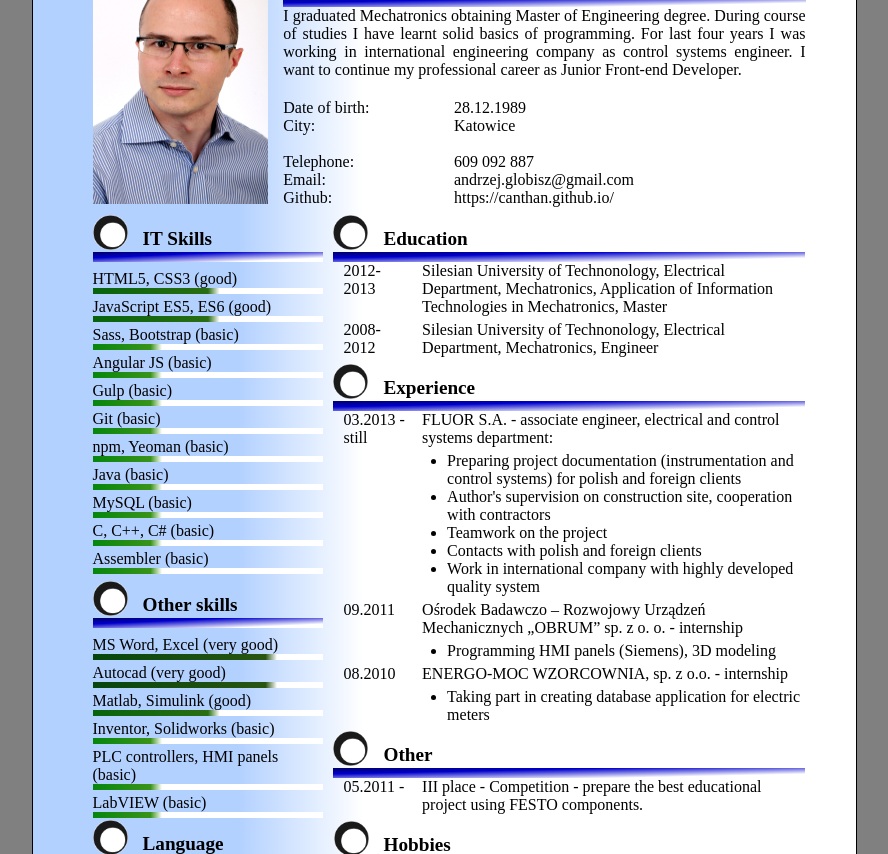
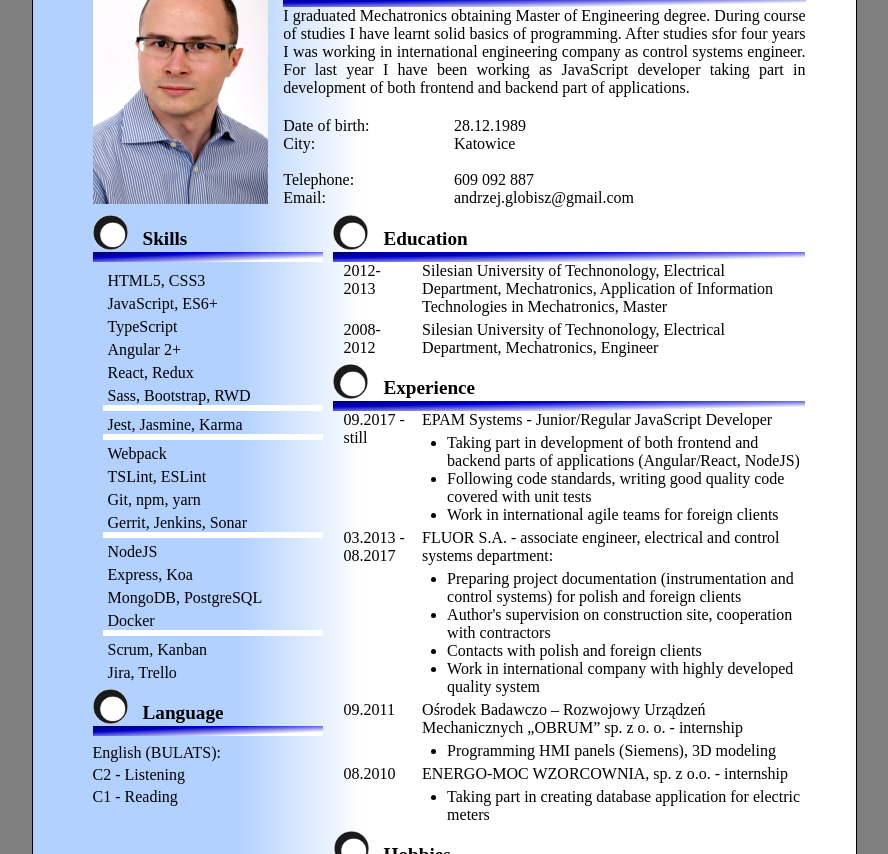
Before and after one commit to canthan/CV_en, a plain HTML site: page index.html in a window 1280 px wide. Shown: the part 97-951 px from the top of the page, without its empty margins (196-1084 px from the left). Drawn offline with Linux system fonts and the light colour scheme; a script that the page names is missing; a web font is replaced by a local one.

Commit message:
epam added

```diff
--- a/index.html
+++ b/index.html
@@ -1,5 +1,6 @@
 <!DOCTYPE html>
 <html lang="pl">
+
 <head>
 
   <meta charset="UTF-8">
@@ -22,6 +23,7 @@
   <link rel="shortcut icon" href="images/cv-ikona.jpg">
 
 </head>
+
 <body>
 
 
@@ -30,35 +32,37 @@
       <div class="row">
 
         <div id="zdjecie" class="col-3">
-      <img src="images/zdjecie.JPG" alt="Photo - Andrzej Globisz" title="My photo" style="width:175px;height:250px;"/>
+          <img src="images/zdjecie.JPG" alt="Photo - Andrzej Globisz" title="My photo" style="width:175px;height:250px;" />
         </div>
 
         <div id="nazwisko" class="col-9">
           <h1>Andrzej Globisz</h1>
           <div class="oddzielacz"></div>
-      <p>I graduated Mechatronics obtaining Master of Engineering degree.
-        During course of studies I have learnt solid basics of programming.
-        For last four years I was working in international engineering company as control systems engineer.
-        I want to continue my professional career as Junior Front-end Developer.
+          <p>I graduated Mechatronics obtaining Master of Engineering degree. During course of studies I have learnt solid basics
+            of programming. After studies sfor four years I was working in international engineering company as control systems
+            engineer. For last year I have been working as JavaScript developer taking part in development of both frontend
+            and backend part of applications.
           </p>
         </div>
 
         <div id="dane-osobowe-1" class="col-3 col-m-4">
-    <p>Date of birth:<br>
-      City:<br>
+          <p>Date of birth:
+            <br> City:
             <br>
-      Telephone:<br>
-      Email:<br>
-      Github:</p>
+            <br> Telephone:
+            <br> Email:
+            <br>
         </div>
 
         <div id="dane-osobowe-2" class="col-5 col-m-8">
-    <p>28.12.1989<br>
-      Katowice<br>
+          <p>28.12.1989
+            <br> Katowice
             <br>
-      <a href="tel:609092887">609 092 887</a><br>
-      <a href="mailto:andrzej.globisz@gmail.com">andrzej.globisz@gmail.com</a><br>
-      <a href="https://canthan.github.io/">https://canthan.github.io/</a></p>
+            <br>
+            <a href="tel:609092887">609 092 887</a>
+            <br>
+            <a href="mailto:andrzej.globisz@gmail.com">andrzej.globisz@gmail.com</a>
+            <br>
         </div>
       </div>
 
@@ -68,52 +72,31 @@
 
       <div class="row lewa">
         <div class="col-4">
-    <div id="narzedzia-it" class="row lista-bez">
-    <h2>IT Skills</h2>
+          <div id="narzedzia-it" class="row lista-skill">
+            <h2>Skills</h2>
             <div class="oddzielacz"></div>
-    <ul>
-      <li>HTML5, CSS3 (good)</li>
-      <div class="pasek-sredni"></div>
-      <li>JavaScript ES5, ES6 (good)</li>
-      <div class="pasek-sredni"></div>
-      <li>Sass, Bootstrap (basic)</li>
-      <div class="pasek-podstawowy"></div>
-      <li>Angular JS (basic)</li>
-      <div class="pasek-podstawowy"></div>
-      <li>Gulp (basic)</li>
-      <div class="pasek-podstawowy"></div>
-      <li>Git (basic)</li>
-      <div class="pasek-podstawowy"></div>
-      <li>npm, Yeoman (basic)</li>
-      <div class="pasek-podstawowy"></div>
-      <li>Java (basic)</li>
-      <div class="pasek-podstawowy"></div>
-      <li>MySQL (basic)</li>
-      <div class="pasek-podstawowy"></div>
-      <li>C, C++, C# (basic)</li>
-      <div class="pasek-podstawowy"></div>
-      <li>Assembler (basic)</li>
-      <div class="pasek-podstawowy"></div>
-    </ul>
-    </div>
-
-
-    <div id="programy" class="lista-bez">
-    <h2>Other skills</h2>
-    <div class="oddzielacz"></div>
-    <ul>
-      <li>MS Word, Excel (very good)</li>
-      <div class="pasek-zaawansowany"></div>
-      <li>Autocad (very good)</li>
-      <div class="pasek-zaawansowany"></div>
-      <li>Matlab, Simulink (good)</li>
-      <div class="pasek-sredni"></div>
-      <li>Inventor, Solidworks (basic)</li>
-      <div class="pasek-podstawowy"></div>
-      <li>PLC controllers, HMI panels (basic)</li>
-      <div class="pasek-podstawowy"></div>
-      <li>LabVIEW (basic)</li>
-      <div class="pasek-podstawowy"></div>
+            <ul class="list-header">
+              <li>HTML5, CSS3</li>
+              <li>JavaScript, ES6+</li>
+              <li>TypeScript</li>
+              <li>Angular 2+</li>
+              <li>React, Redux</li>
+              <li>Sass, Bootstrap, RWD</li>
+              <div class="pasek-pusty"></div>
+              <li>Jest, Jasmine, Karma</li>
+              <div class="pasek-pusty"></div>
+              <li>Webpack</li>
+              <li>TSLint, ESLint</li>
+              <li>Git, npm, yarn</li>
+              <li>Gerrit, Jenkins, Sonar</li>
+              <div class="pasek-pusty"></div>
+              <li>NodeJS</li>
+              <li>Express, Koa</li>
+              <li>MongoDB, PostgreSQL</li>
+              <li>Docker</li>
+              <div class="pasek-pusty"></div>
+              <li>Scrum, Kanban</li>
+              <li>Jira, Trello</li>
             </ul>
           </div>
 
@@ -129,44 +112,59 @@
         </div>
 
         <div class="col-8">
-
           <div id="edukacja">
             <h2>Education</h2>
             <div class="oddzielacz"></div>
           </div>
 
           <div class="row">
-      <div class="col-2"><p>2012-2013 </p></div>
+            <div class="col-2">
+              <p>2012-2013 </p>
+            </div>
             <div class="col-10">
-        <p>Silesian University of Technonology, Electrical Department, Mechatronics,
-          Application of Information Technologies in Mechatronics, Master</p>
+              <p>Silesian University of Technonology, Electrical Department, Mechatronics, Application of Information Technologies
+                in Mechatronics, Master</p>
             </div>
           </div>
 
           <div class="row">
-      <div class="col-2"><p>2008-2012 </p></div>
+            <div class="col-2">
+              <p>2008-2012 </p>
+            </div>
             <div class="col-10">
               <p>Silesian University of Technonology, Electrical Department, Mechatronics, Engineer</p>
             </div>
           </div>
-
         </div>
 
         <div class="col-8">
-
           <div id="doswiadczenie">
             <h2>Experience</h2>
             <div class="oddzielacz"></div>
           </div>
 
           <div class="row">
-      <div class="col-2"><p>03.2013 - still  </p></div>
+            <div class="col-2">
+              <p>09.2017 - still</p>
+            </div>
+            <div class="col-10">
+              <p>EPAM Systems - Junior/Regular JavaScript Developer </p>
+              <ul class="lista">
+                <li>Taking part in development of both frontend and backend parts of applications (Angular/React, NodeJS)</li>
+                <li>Following code standards, writing good quality code covered with unit tests</li>
+                <li>Work in international agile teams for foreign clients</li>
+              </ul>
+            </div>
+          </div>
+          <div class="row">
+            <div class="col-2">
+              <p>03.2013 - 08.2017</p>
+            </div>
             <div class="col-10">
               <p>FLUOR S.A. - associate engineer, electrical and control systems department:</p>
               <ul class="lista">
                 <li>Preparing project documentation (instrumentation and control systems) for polish and foreign clients</li>
                 <li>Author's supervision on construction site, cooperation with contractors</li>
-          <li>Teamwork on the project</li>
                 <li>Contacts with polish and foreign clients</li>
                 <li>Work in international company with highly developed quality system</li>
               </ul>
@@ -174,7 +172,9 @@
           </div>
 
           <div class="row">
-      <div class="col-2"><p>09.2011 </p></div>
+            <div class="col-2">
+              <p>09.2011 </p>
+            </div>
             <div class="col-10">
               <p>Ośrodek Badawczo – Rozwojowy Urządzeń Mechanicznych „OBRUM” sp. z o. o. - internship</p>
               <ul>
@@ -184,7 +184,9 @@
           </div>
 
           <div class="row">
-      <div class="col-2"><p>08.2010 </p></div>
+            <div class="col-2">
+              <p>08.2010 </p>
+            </div>
             <div class="col-10">
               <p>ENERGO-MOC WZORCOWNIA, sp. z o.o. - internship</p>
               <ul>
@@ -194,28 +196,13 @@
           </div>
         </div>
 
-    <div class="col-8">
-
-    <div id="inne">
-    <h2>Other</h2>
-    <div class="oddzielacz"></div>
-    </div>
-
-    <div class="row">
-      <div class="col-2"><p>05.2011 - </p></div>
-      <div class="col-10">
-        <p>III place - Competition - prepare the best educational project using FESTO components.</p>
-      </div>
-    </div>
-    </div>
 
         <div class="row">
           <div class="col-8 prawa">
             <div id="zainteresowania">
               <h2>Hobbies</h2>
               <div class="oddzielacz"></div>
-    <p>Programming, sport climbing, hiking,
-        martial arts, skiing, homebrewing, robotics</p>
+              <p>Programming, sport climbing, alpinism, hiking, martial arts, skiing, homebrewing</p>
             </div>
           </div>
         </div>
@@ -229,9 +216,10 @@
 
     <div class="row">
       <div class="col-12">
-      <p>I hereby give consent for my personal data included in my application to be processed for the purposes
-        of the recruitment process under the Personal Data Protection Act as of 29 August 1997,
-        consolidated text: Journal of Laws 2016, item 922 as amended. </p></div>
+        <p>I hereby give consent for my personal data included in my application to be processed for the purposes of the recruitment
+          process under the Personal Data Protection Act as of 29 August 1997, consolidated text: Journal of Laws 2016, item
+          922 as amended. </p>
+      </div>
     </div>
 
   </footer>
--- a/styles/styles.css
+++ b/styles/styles.css
@@ -206,6 +206,17 @@ header a:hover{
    padding-top:4px;
    }
 
+   .lista-skill ul li {
+   list-style-type: none;
+   padding-left: 5px;
+   padding-top: 5px;
+   }
+   .lista-skill ul {
+    list-style-type: disc;
+    padding-left: 10px;
+    padding-top: 5px;
+    }
+
 ul {
    list-style-type: disc;
    padding-left:25px;
@@ -216,6 +227,10 @@ ul {
 [class*="pasek-"] {
    height:6px;
    width:100%;
+}
+
+.pasek-pusty {
+   background-color: white;
 }
 
 .pasek-podstawowy {
```
Lines whose indentation alone changed are shown as unchanged.
